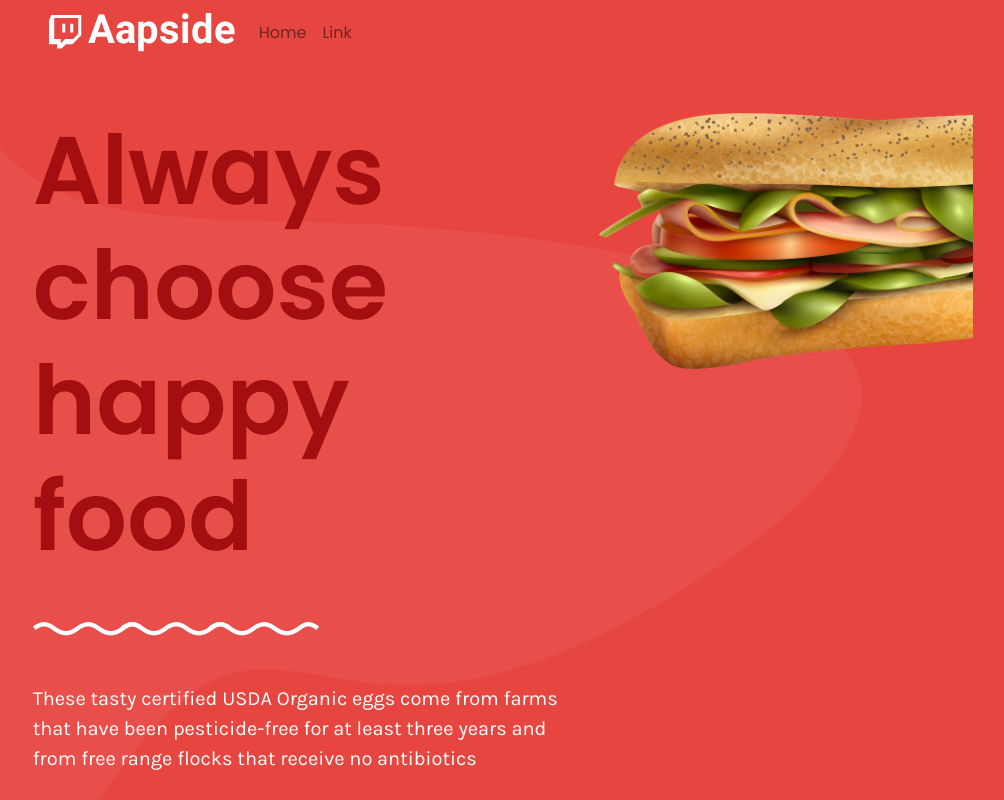
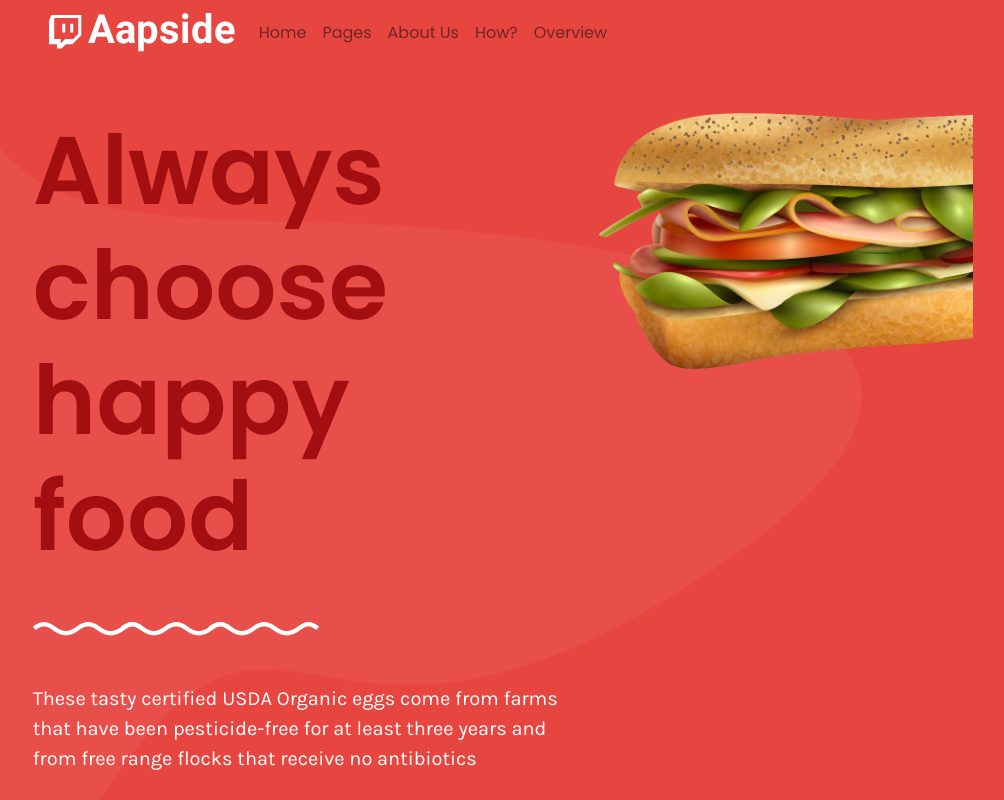
Before and after one commit to mreskini/FoodApp, a React (Create React App) app: page / in a window 1280 px wide. Shown: the top 800 px of the page, without its empty margins (137-1141 px from the left). Built offline with nearby package versions, Linux system fonts and the light colour scheme.

Commit message:
added some more content for the navigation.jsx file thing

```diff
--- a/src/components/navigation.jsx
+++ b/src/components/navigation.jsx
@@ -10,8 +10,11 @@ export default function Navigation() {
                 <Navbar.Toggle aria-controls="basic-navbar-nav" />
                 <Navbar.Collapse id="basic-navbar-nav">
                     <Nav className="me-auto">
-                        <Nav.Link href="#home">Home</Nav.Link>
-                        <Nav.Link href="#link">Link</Nav.Link>
+                        <Nav.Link href="#">Home</Nav.Link>
+                        <Nav.Link href="#">Pages</Nav.Link>
+                        <Nav.Link href="#">About Us</Nav.Link>
+                        <Nav.Link href="#">How?</Nav.Link>
+                        <Nav.Link href="#">Overview</Nav.Link>
                     </Nav>
                 </Navbar.Collapse>
             </Container>
```
